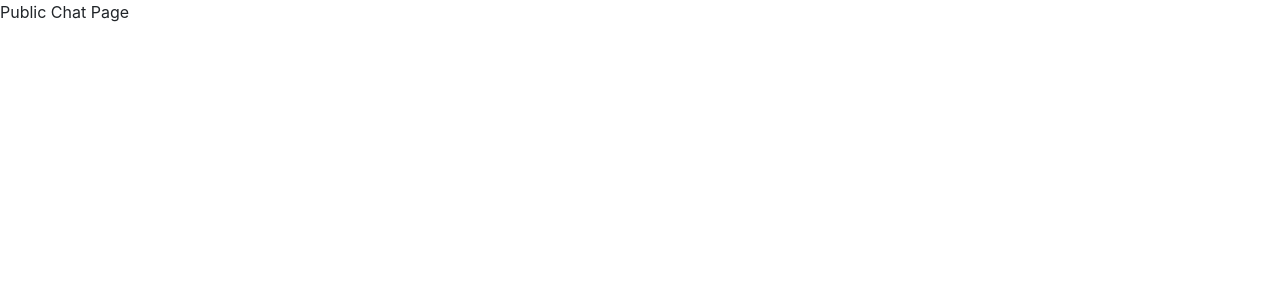
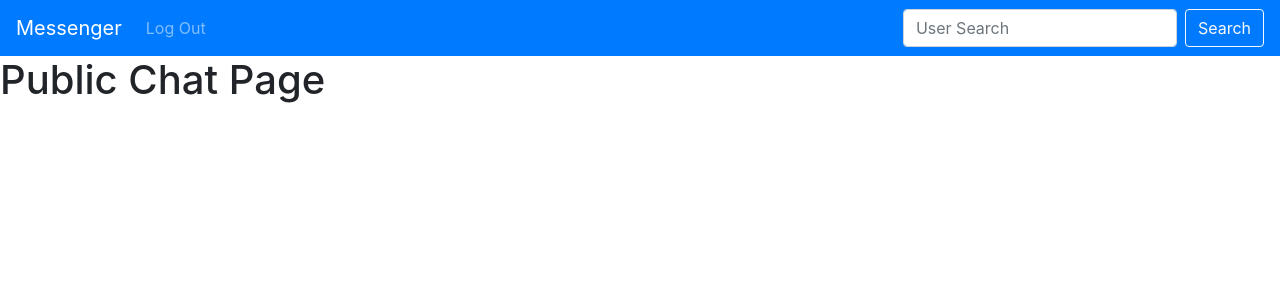
Before and after one commit to messenger-app-team/messenger-app, a React (Create React App) app in the folder client/: page /public in a window 1280 px wide. Shown: the top 300 px of the page. Built offline with nearby package versions, Linux system fonts and the light colour scheme; no server answers.

Commit message:
added nav to public page

```diff
--- a/client/src/components/PublicChat/PublicChat.js
+++ b/client/src/components/PublicChat/PublicChat.js
@@ -1,7 +1,15 @@
 import React from 'react';
+import NavBar from '../NavBar';
 
 function PublicChat() {
-  return <div>Public Chat Page</div>;
+  // Added nav bar component
+  return (
+    <div className='public-chat'>
+      <NavBar />
+
+      <h1>Public Chat Page</h1>
+    </div>
+  );
 }
 
 export default PublicChat;
```
